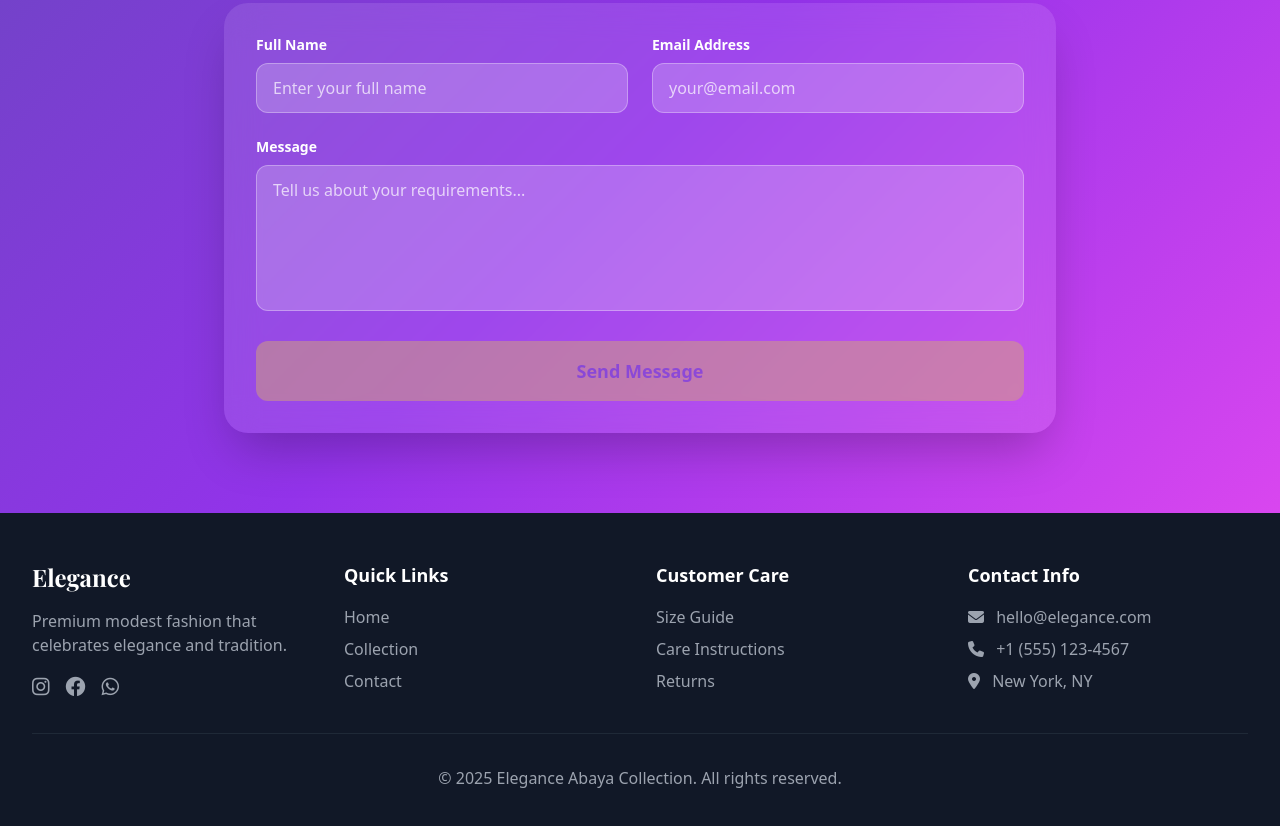
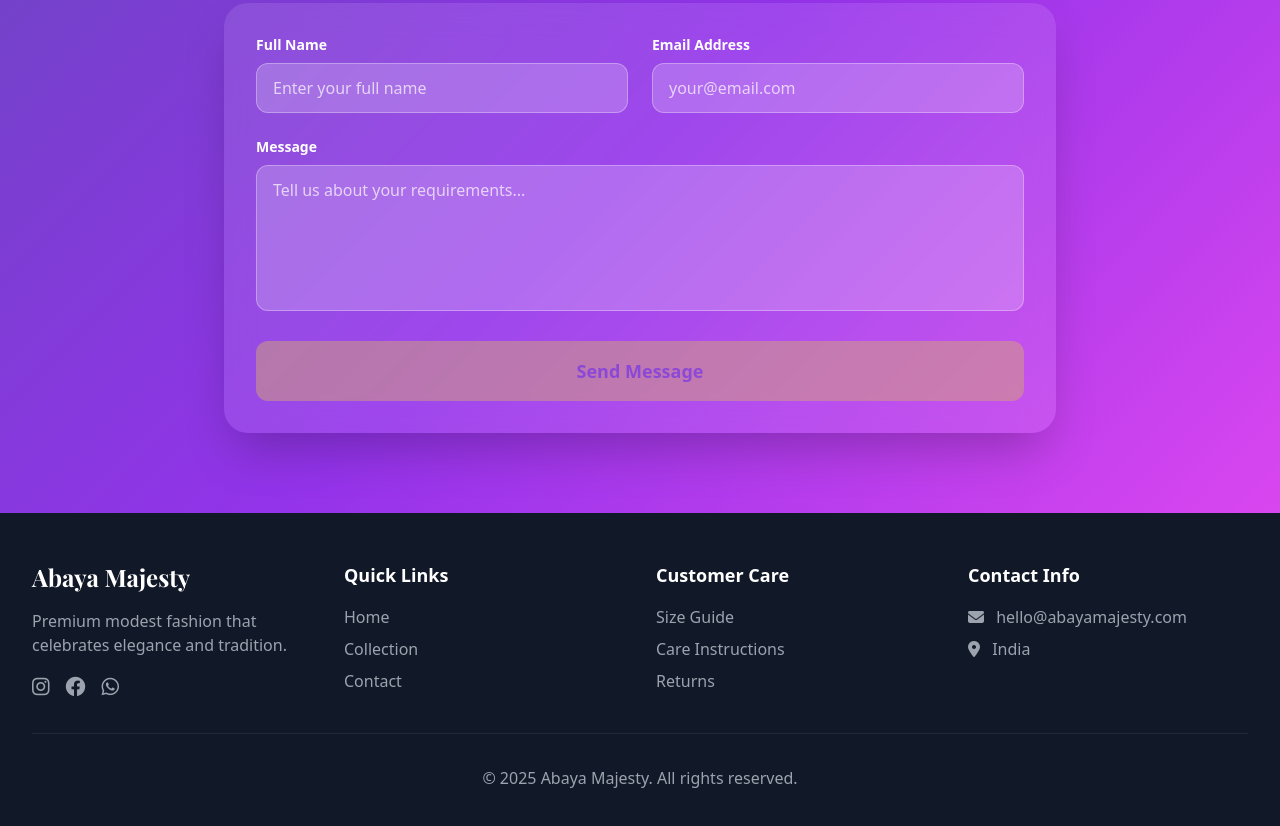
Before and after one commit to ameerpotrik/abaya-majesty, a plain HTML site: page index.html in a window 1280 px wide. Shown: the part 4089-4915 px from the top of the page. Drawn offline with nearby package versions, Linux system fonts and the light colour scheme; a web font is replaced by a local one.

Commit message:
clean up

```diff
--- a/index.html
+++ b/index.html
@@ -509,7 +509,7 @@
         <div class="max-w-7xl mx-auto px-4 sm:px-6 lg:px-8">
             <div class="grid md:grid-cols-4 gap-8">
                 <div>
-                    <h3 class="text-2xl font-elegant font-bold mb-4">Elegance</h3>
+                    <h3 class="text-2xl font-elegant font-bold mb-4">Abaya Majesty</h3>
                     <p class="text-gray-400 mb-4">Premium modest fashion that celebrates elegance and tradition.</p>
                     <div class="flex space-x-4">
                         <a href="#" class="text-gray-400 hover:text-gold transition-colors duration-300">
@@ -545,15 +545,16 @@
                 <div>
                     <h4 class="text-lg font-semibold mb-4">Contact Info</h4>
                     <div class="space-y-2 text-gray-400">
-                        <p><i class="fas fa-envelope mr-2"></i> hello@elegance.com</p>
-                        <p><i class="fas fa-phone mr-2"></i> +1 (555) 123-4567</p>
-                        <p><i class="fas fa-map-marker-alt mr-2"></i> New York, NY</p>
+                        <p><i class="fas fa-envelope mr-2"></i> hello@abayamajesty.com</p>
+                        <!-- <p><i class="fas fa-phone mr-2"></i> +1 (555) 123-4567</p> -->
+                        <p><i class="fas fa-map-marker-alt mr-2"></i> India</p>
                     </div>
                 </div>
             </div>
 
-            <div class="border-t border-gray-800 mt-8 pt-8 text-center text-gray-400">
-                <p>&copy; 2025 Elegance Abaya Collection. All rights reserved.</p>
+            <div class="border-t border-gray-800 mt-8 pt-8 text-center text-gray-400"
+                x-data="{ year: new Date().getFullYear() }">
+                <p>&copy; <span x-text="year"></span> Abaya Majesty. All rights reserved.</p>
             </div>
         </div>
     </footer>
```
